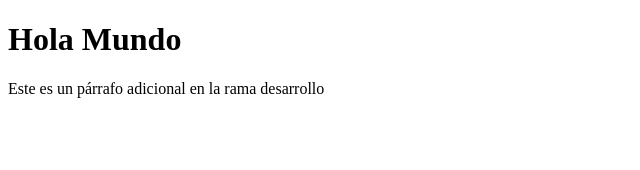
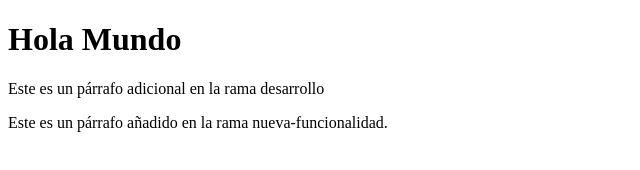
Before and after one commit to kaniho/DAW-DDAW, a plain HTML site: page index.html in a window 1280 px wide. Shown: the whole page, without its empty margins (0-640 px from the left). Drawn offline with Linux system fonts and the light colour scheme.

Commit message:
Added a paragraph in the branch new-functionality

```diff
--- a/index.html
+++ b/index.html
@@ -8,5 +8,6 @@
 <body>
     <h1>Hola Mundo</h1>
     <p>Este es un párrafo adicional en la rama desarrollo</p>
+    <p>Este es un párrafo añadido en la rama nueva-funcionalidad.</p>
 </body>
 </html>
```
